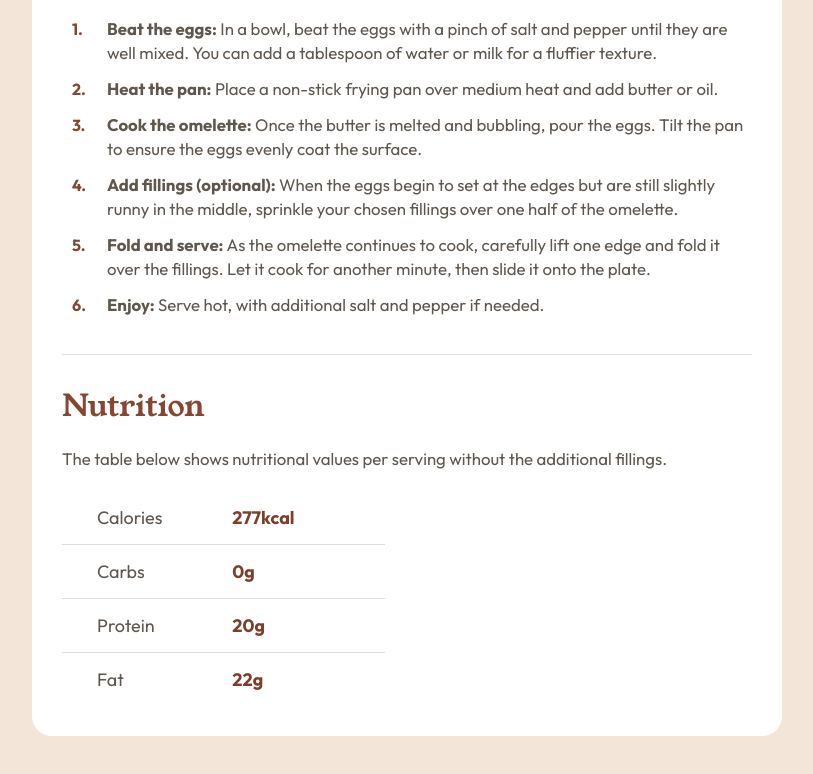
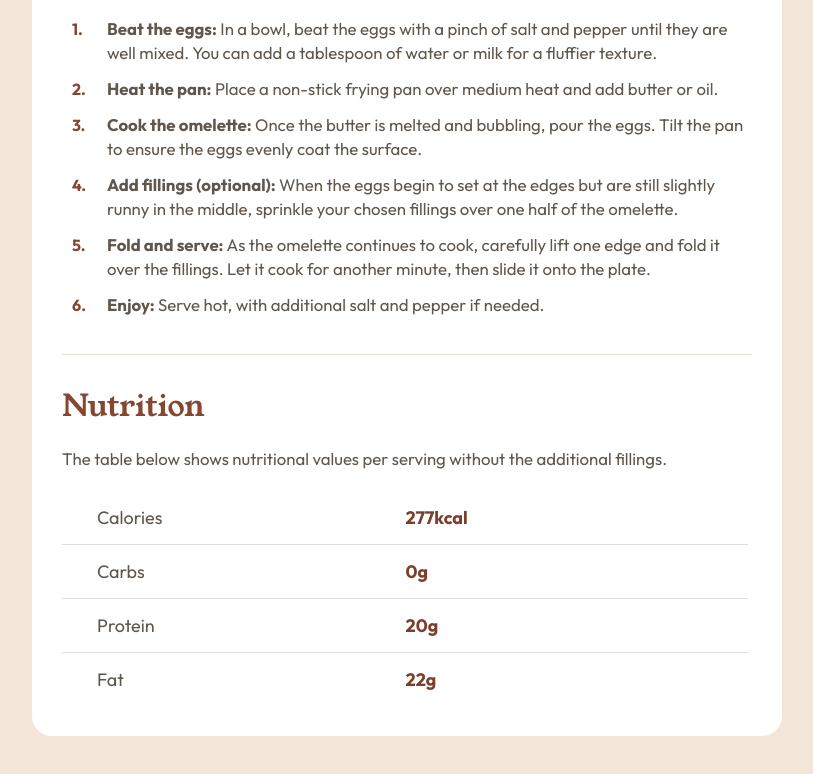
Before and after one commit to noireko/recipe-page-main, a plain HTML site: page index.html in a window 1536 px wide. Shown: the part 1239-2013 px from the top of the page, without its empty margins (361-1174 px from the left). Drawn offline with Linux system fonts and the light colour scheme.

Commit message:
Adjusted table position

```diff
--- a/css/styles.css
+++ b/css/styles.css
@@ -255,4 +255,9 @@ section {
   .container-banner {
     padding: 30px;
   }
+
+  .value {
+    padding-left: 32.7rem;
+    transform: translate(-280px, 0);
+  }
 }
```
